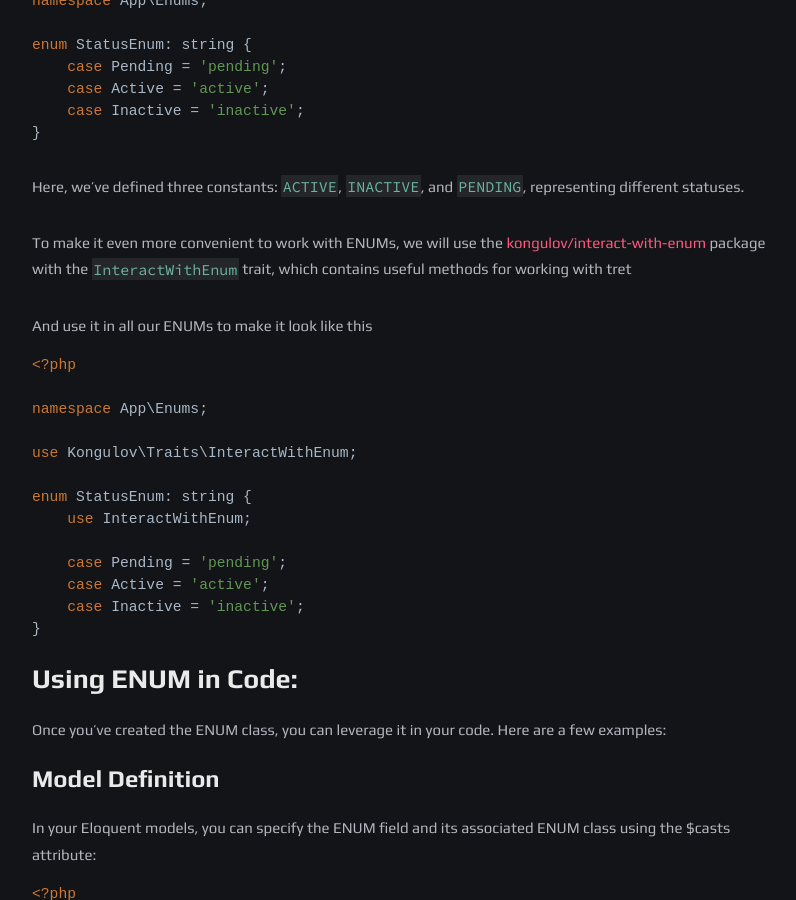
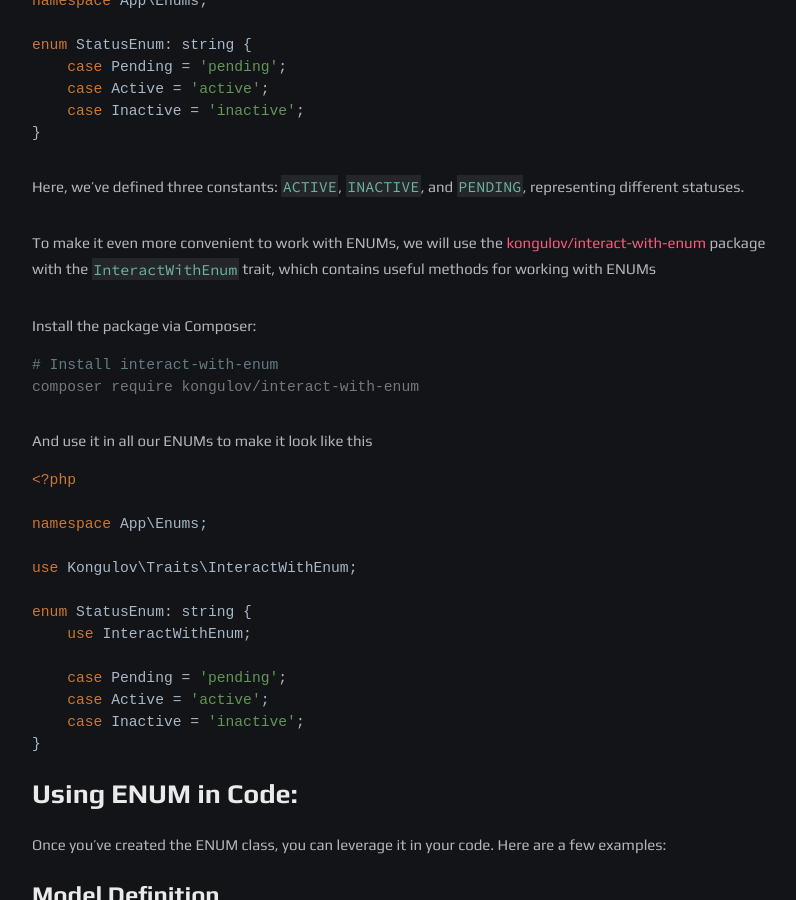
Before and after one commit to kongulov/kongulov.dev, a Jekyll site: the page built from _posts/2023-06-28-simplifying-data-structures-with-enum-in-laravel.md, in a window 1280 px wide and 900 px high, scrolled down 589 px. Shown: the whole window, without its empty margins (239-1035 px from the left). Built offline with Jekyll 4.4.1, drawn with Linux system fonts in a browser that asks for light colours.

````diff
--- a/_posts/2023-06-28-simplifying-data-structures-with-enum-in-laravel.md
+++ b/_posts/2023-06-28-simplifying-data-structures-with-enum-in-laravel.md
@@ -37,7 +37,14 @@
 
 Here, we've defined three constants: `ACTIVE`, `INACTIVE`, and `PENDING`, representing different statuses.
 
-To make it even more convenient to work with ENUMs, we will use the <a href="https://github.com/kongulov/interact-with-enum" ratget="_blank">kongulov/interact-with-enum</a> package with the `InteractWithEnum` trait, which contains useful methods for working with tret
+To make it even more convenient to work with ENUMs, we will use the <a href="https://github.com/kongulov/interact-with-enum" ratget="_blank">kongulov/interact-with-enum</a> package with the `InteractWithEnum` trait, which contains useful methods for working with ENUMs
+
+Install the package via Composer:
+
+```bash
+# Install interact-with-enum
+composer require kongulov/interact-with-enum
+```
 
 And use it in all our ENUMs to make it look like this
 
````
